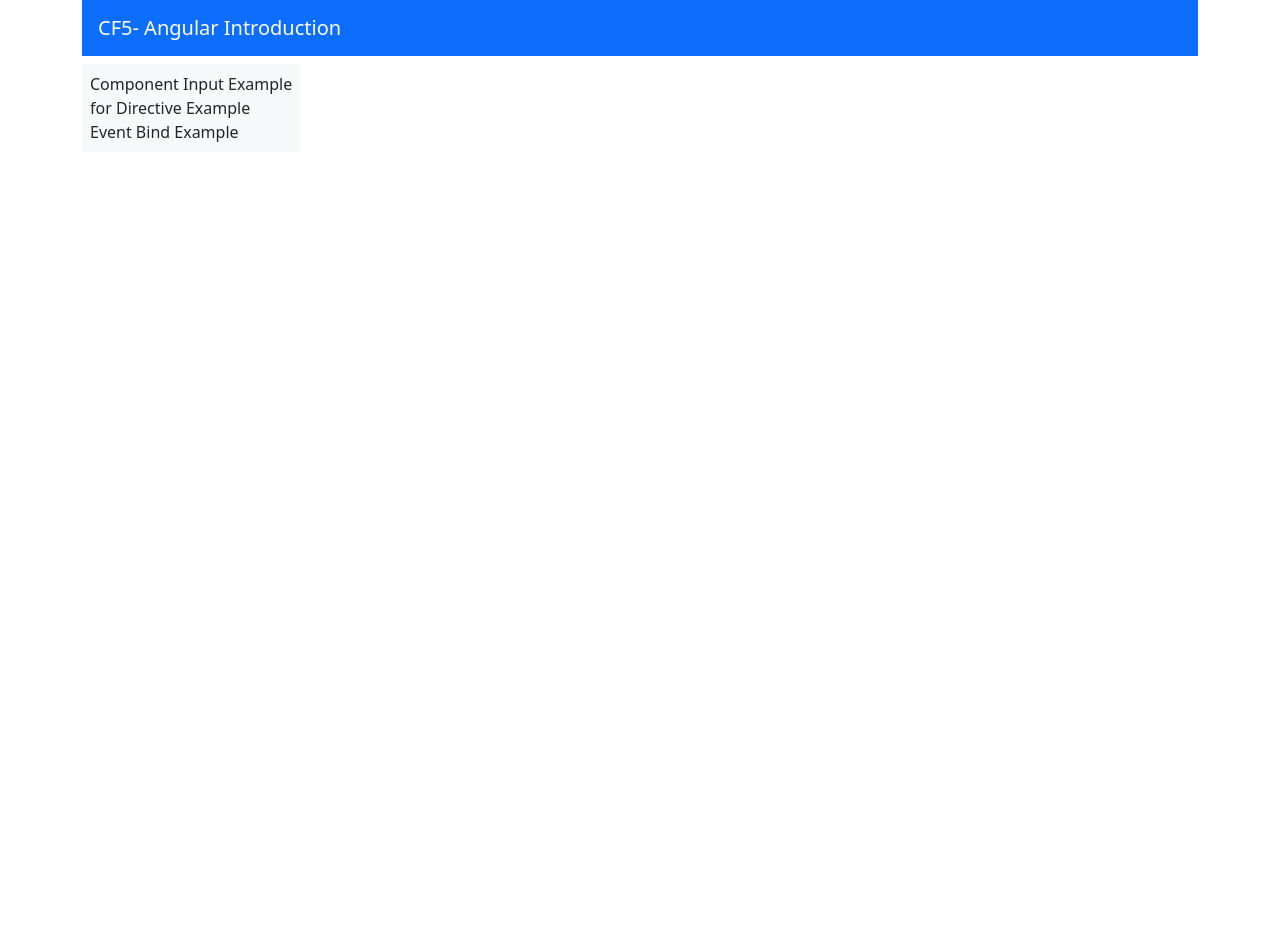
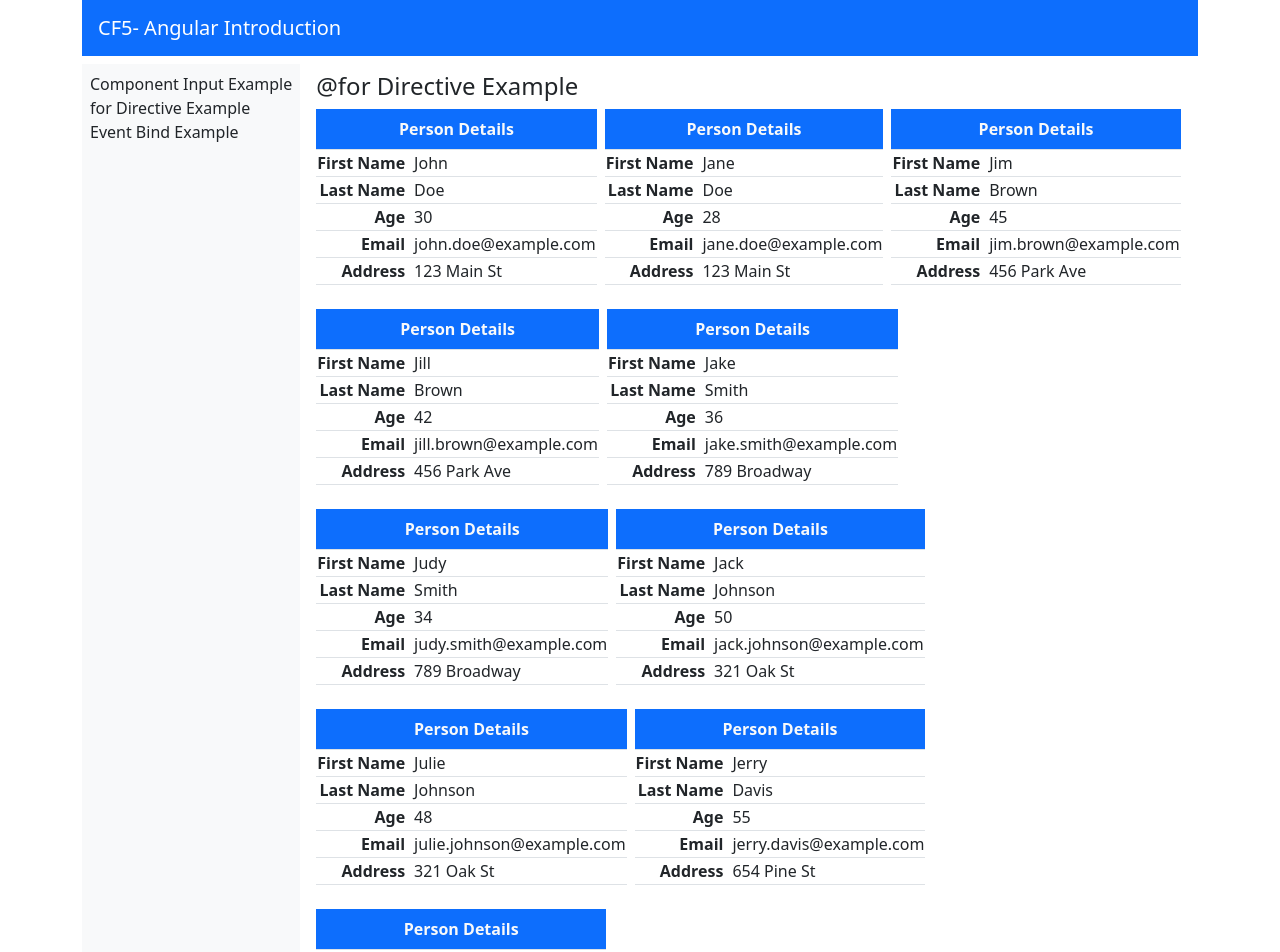
Before and after one commit to AntonisTaramigkos/Angular, an Angular app: page /for-directive-example in a window 1280 px wide. Before the commit this address led to /. Shown: the top 952 px of the page. Before the commit the page ends 800 px from the top, so only its background shows below. Built offline with nearby package versions, Linux system fonts and the light colour scheme.

Commit message:
Routing Something

```diff
--- a/src/app/app.component.html
+++ b/src/app/app.component.html
@@ -5,8 +5,8 @@
         </nav>
         <div class="d-flex flex-row gap-2">
             <div class="d-flex flex-column text-nowrap bg-light p-2">
-                <span role="button">Component Input Example</span>
-                <span role="button">{{"for"}} Directive Example</span>
+                <span role="button" routerLink="component-input-example">Component Input Example</span>
+                <span role="button" routerLink="for-directive-example">{{"for"}} Directive Example</span>
                 <span role="button" routerLink="event-bind-example">Event Bind Example</span>
             </div>
             <div class="flex-grow-1 p-2 text-nowrap">
--- /dev/null
+++ b/src/app/components/component-input-example/component-input-example.component.html
@@ -0,0 +1,6 @@
+
+  <div class="d-flex gap-5 text-nowrap">
+<app-person-table [person]="person0"></app-person-table>
+<app-person-table></app-person-table>
+<app-person-table [person]="person1"></app-person-table>
+</div>
--- /dev/null
+++ b/src/app/components/component-input-example/component-input-example.component.ts
@@ -0,0 +1,30 @@
+import { Component } from '@angular/core';
+import { PersonTableComponent } from "../person-table/person-table.component";
+
+@Component({
+    selector: 'app-component-input-example',
+    standalone: true,
+    templateUrl: './component-input-example.component.html',
+    styleUrl: './component-input-example.component.css',
+    imports: [PersonTableComponent]
+})
+export class ComponentInputExampleComponent {
+
+  person0 = {
+    givenName : "Antonis",
+    surName :"Tara",
+    age: 41,
+    email: "a@afaf.ge",
+    address:"Athens, Greece"
+
+  };
+person1 = {
+    givenName : "George",
+    surName :"Tara",
+    age: 38,
+    email: "a@afaf.ge",
+    address:"thessaloniki, Greece"
+
+  };
+
+}
--- /dev/null
+++ b/src/app/components/for-directive-example/for-directive-example.component.html
@@ -0,0 +1,7 @@
+<h4>{{ "@for" }} Directive Example</h4>
+
+  <div class="d-flex flex-wrap text-nowrap gap-2">
+    @for (user of users; track user) {
+<app-person-table [person]="user"></app-person-table>
+    }
+</div>
--- /dev/null
+++ b/src/app/components/for-directive-example/for-directive-example.component.ts
@@ -0,0 +1,86 @@
+import { Component } from '@angular/core';
+import { Person } from 'src/app/shared/interfaces/person';
+import { PersonTableComponent } from "../person-table/person-table.component";
+
+@Component({
+    selector: 'app-for-directive-example',
+    standalone: true,
+    templateUrl: './for-directive-example.component.html',
+    styleUrl: './for-directive-example.component.css',
+    imports: [PersonTableComponent]
+})
+export class ForDirectiveExampleComponent {
+  users: Person[] = [
+    {​​
+      givenName: 'John',
+      surName: 'Doe',
+      age: 30,
+      email: 'john.doe@example.com',
+      address: '123 Main St',
+    }​​,
+    {​​
+      givenName: 'Jane',
+      surName: 'Doe',
+      age: 28,
+      email: 'jane.doe@example.com',
+      address: '123 Main St',
+    }​​,
+    {​​
+      givenName: 'Jim',
+      surName: 'Brown',
+      age: 45,
+      email: 'jim.brown@example.com',
+      address: '456 Park Ave',
+    }​​,
+    {​​
+      givenName: 'Jill',
+      surName: 'Brown',
+      age: 42,
+      email: 'jill.brown@example.com',
+      address: '456 Park Ave',
+    }​​,
+    {​​
+      givenName: 'Jake',
+      surName: 'Smith',
+      age: 36,
+      email: 'jake.smith@example.com',
+      address: '789 Broadway',
+    }​​,
+    {​​
+      givenName: 'Judy',
+      surName: 'Smith',
+      age: 34,
+      email: 'judy.smith@example.com',
+      address: '789 Broadway',
+    }​​,
+    {​​
+      givenName: 'Jack',
+      surName: 'Johnson',
+      age: 50,
+      email: 'jack.johnson@example.com',
+      address: '321 Oak St',
+    }​​,
+    {​​
+      givenName: 'Julie',
+      surName: 'Johnson',
+      age: 48,
+      email: 'julie.johnson@example.com',
+      address: '321 Oak St',
+    }​​,
+    {​​
+      givenName: 'Jerry',
+      surName: 'Davis',
+      age: 55,
+      email: 'jerry.davis@example.com',
+      address: '654 Pine St',
+    }​​,
+    {​​
+      givenName: 'June',
+      surName: 'Davis',
+      age: 53,
+      email: 'june.davis@example.com',
+      address: '654 Pine St',
+    }​​,
+  ];
+
+}
```
Also changed, not shown: src/app/app.routes.ts (+6 -2 lines), src/app/components/component-input-example/component-input-example.component.css (added), src/app/components/for-directive-example/for-directive-example.component.css (added).
